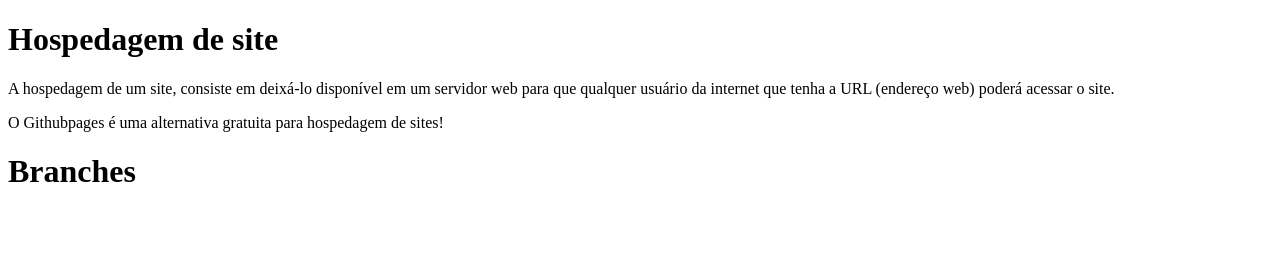
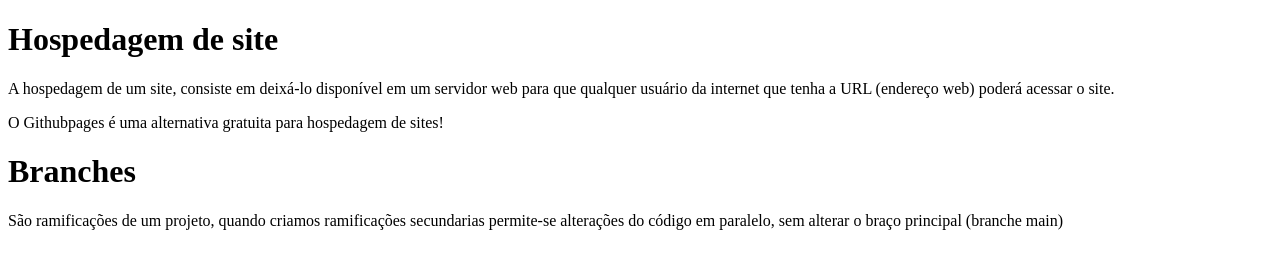
Before and after one commit to RdpRamos/primeiro, a plain HTML site: page index.html in a window 1280 px wide. Drawn offline with Linux system fonts and the light colour scheme.

Commit message:
Update index.html

```diff
--- a/index.html
+++ b/index.html
@@ -12,5 +12,8 @@
     <P>O Githubpages é uma alternativa gratuita para hospedagem de sites!</P>
 
     <h1>Branches</h1>
+    <P>
+        São ramificações de um projeto, quando criamos ramificações secundarias permite-se alterações do código em paralelo, sem alterar o braço principal (branche main)
+    </P>
 </body>
 </html>
```
